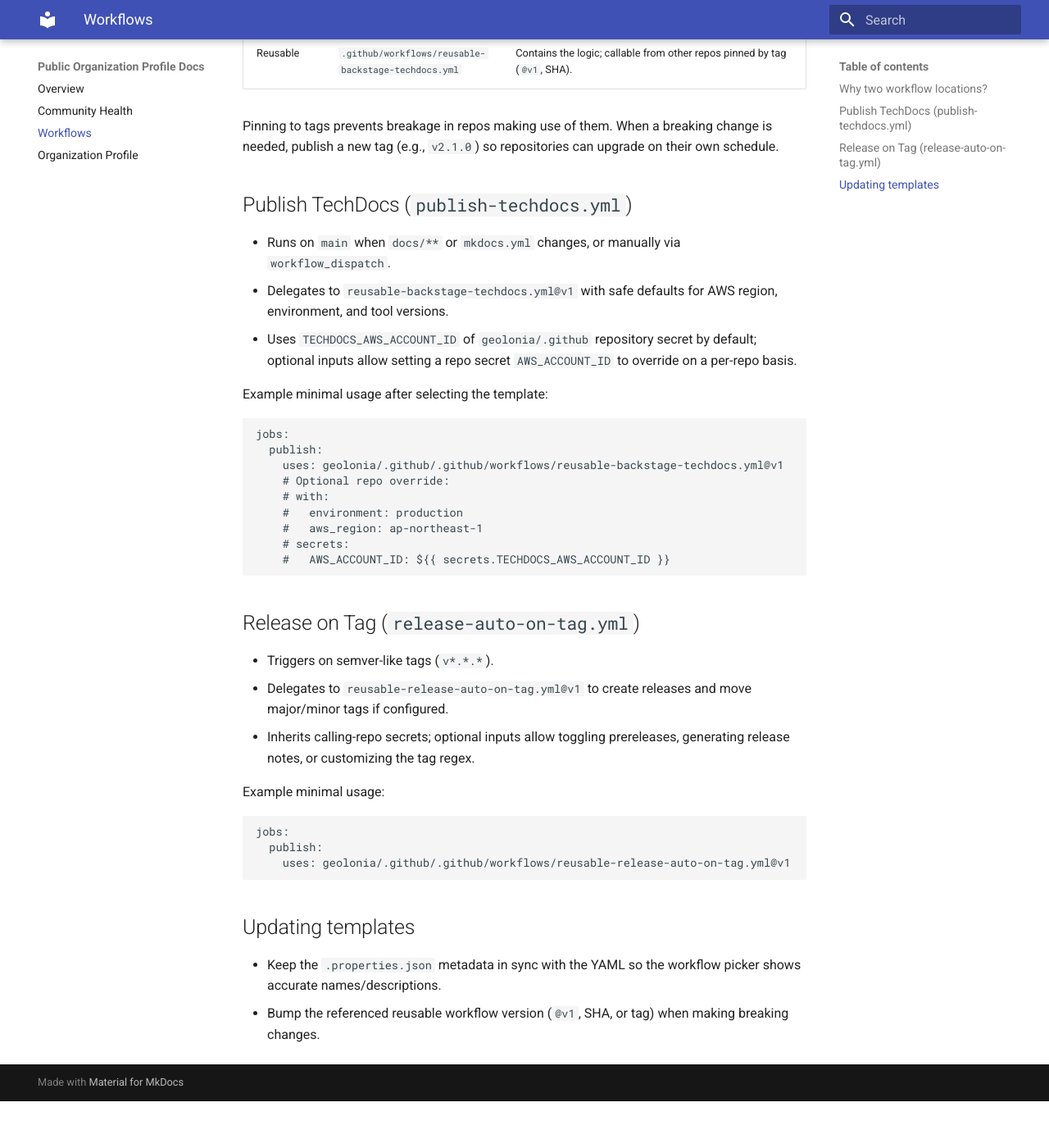
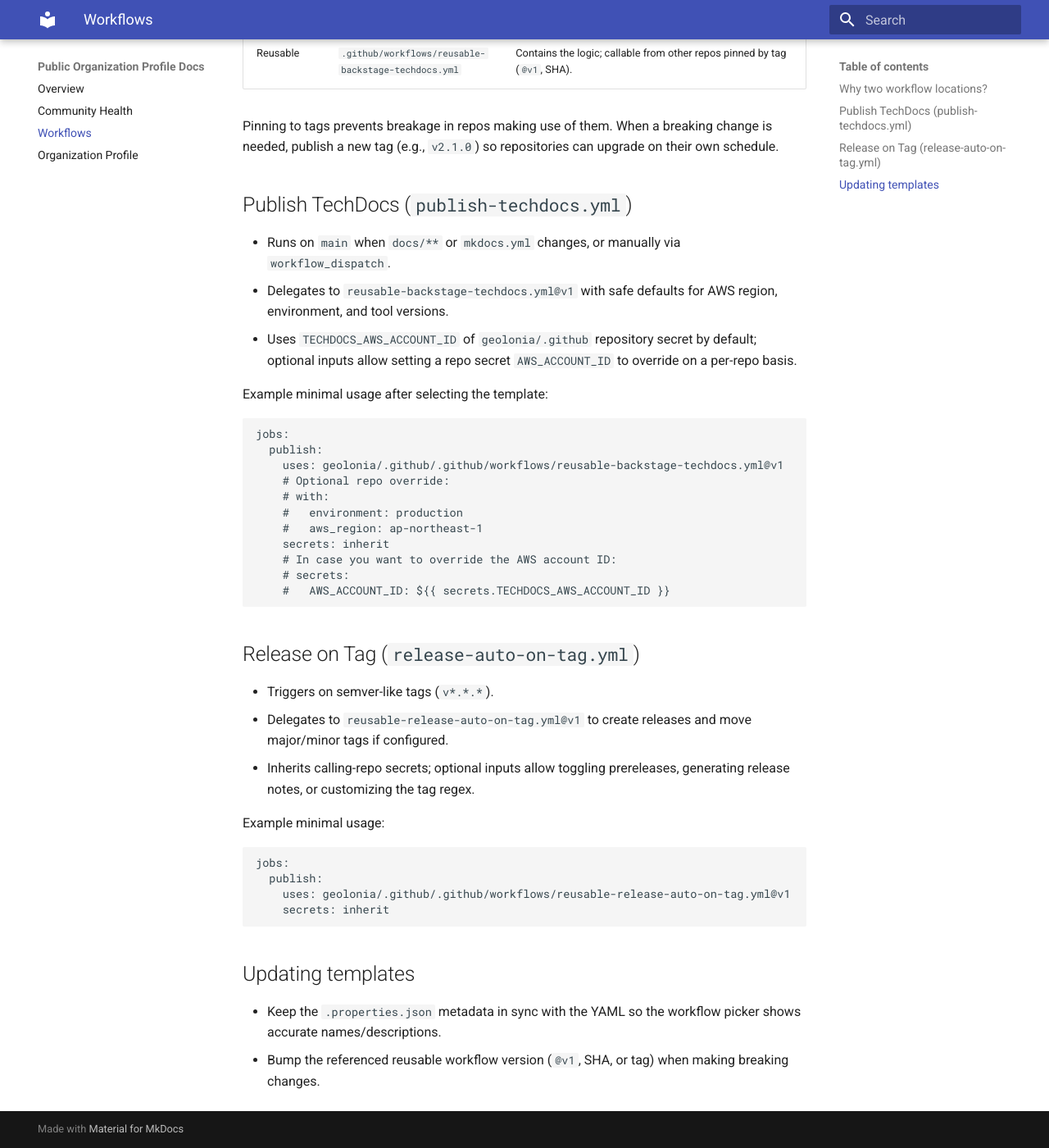
Before and after one commit to geolonia/.github, an MkDocs documentation site: the page built from docs/workflows.md, in a window 1280 px wide and 1400 px high, scrolled down 596 px. Shown: the whole window at 82% size. Built offline with MkDocs 1.6.1 and Material for MkDocs 9.7.7, drawn with Linux system fonts in a browser that asks for light colours; before the commit the page ends 1939 px from its top, so only the background shows below that.

Commit message:
Enable secrets inheritance in publish-techdocs and release workflows
Signed-off-by: Daniel Kastl <daniel.kastl@gmail.com>

````diff
--- a/docs/workflows.md
+++ b/docs/workflows.md
@@ -39,6 +39,8 @@ jobs:
     # with:
     #   environment: production
     #   aws_region: ap-northeast-1
+    secrets: inherit
+    # In case you want to override the AWS account ID:
     # secrets:
     #   AWS_ACCOUNT_ID: ${{ secrets.TECHDOCS_AWS_ACCOUNT_ID }}
 ```
@@ -57,6 +59,7 @@ Example minimal usage:
 jobs:
   publish:
     uses: geolonia/.github/.github/workflows/reusable-release-auto-on-tag.yml@v1
+    secrets: inherit
 ```
 
 ## Updating templates
````
